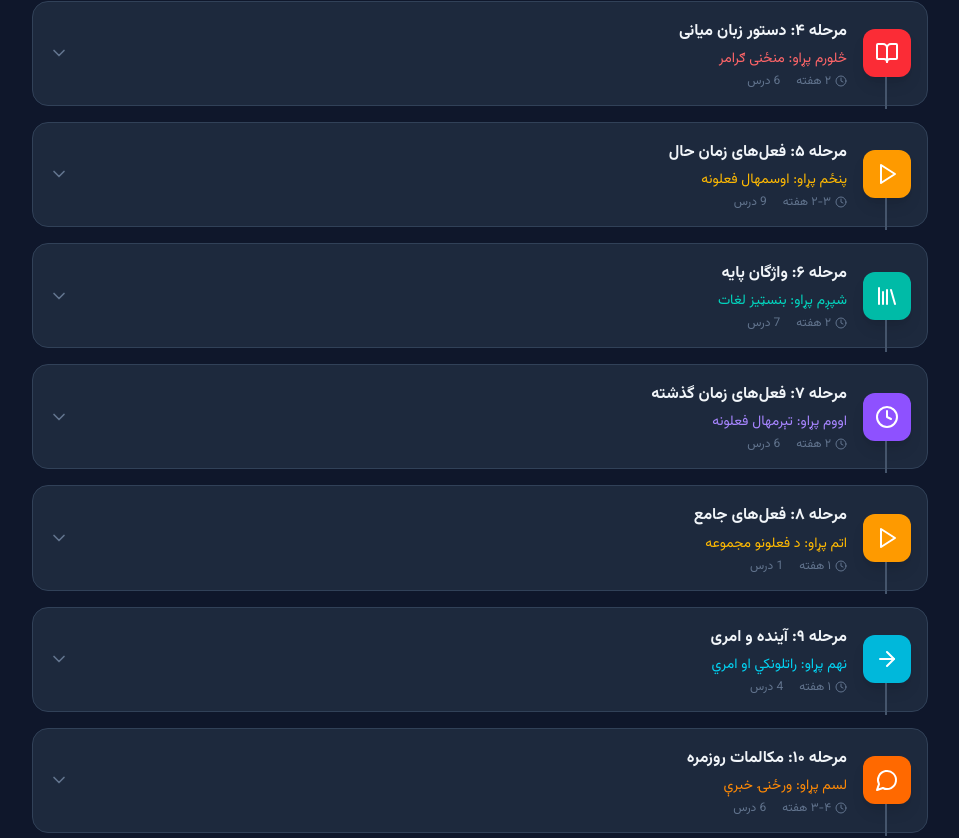
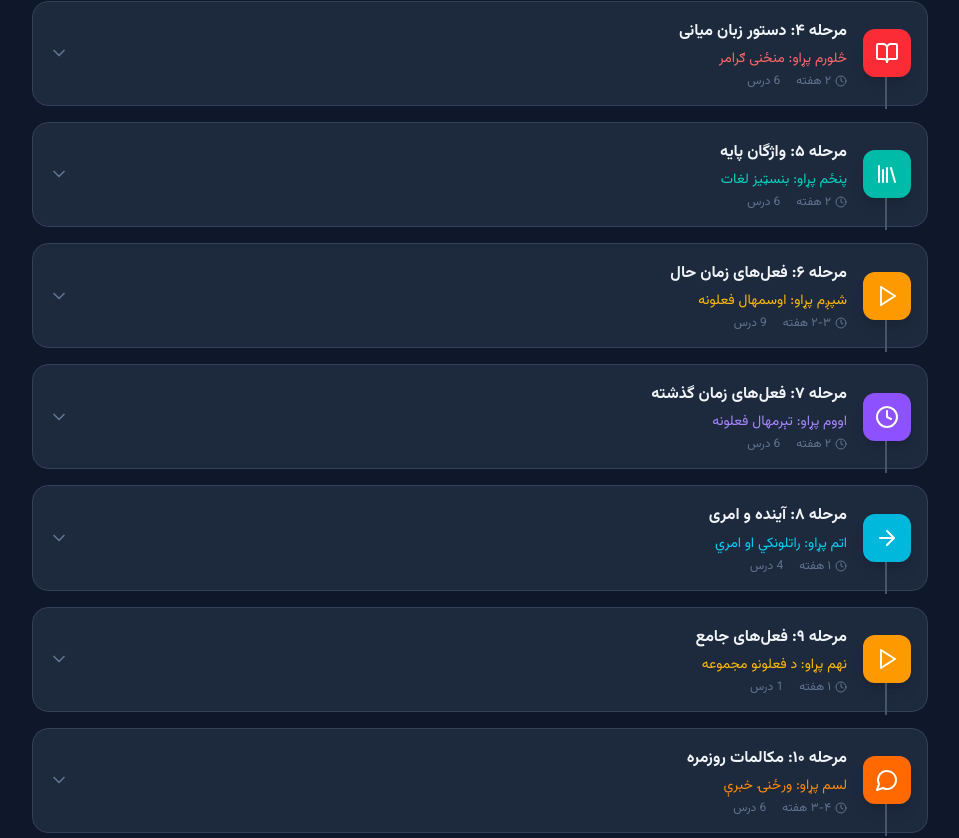
Before and after one commit to Bashir-Danish/pashto-learning, a React (Vite) app: page /roadmap in a window 1280 px wide. Shown: the part 1371-2209 px from the top of the page, without its empty margins (16-975 px from the left). Built offline with nearby package versions, Linux system fonts and the light colour scheme.

Commit message:
Reorder lesson categories: move vocabulary to phase 5 and comprehensive verbs to phase 9

```diff
--- a/src/components/Layout/Sidebar.jsx
+++ b/src/components/Layout/Sidebar.jsx
@@ -46,7 +46,7 @@ export default function Sidebar({ isOpen, onClose }) {
       {/* Sidebar */}
       <aside
         className={`
-          fixed top-16 bottom-0 z-50 bg-slate-800 border-slate-700
+          fixed top-16 bottom-0 z-40 bg-slate-800 border-slate-700
           w-64 sm:w-72 transition-transform duration-300 ease-in-out
           right-0 border-l
           ${isOpen ? 'translate-x-0' : 'translate-x-full'}
--- a/src/contexts/ProgressContext.jsx
+++ b/src/contexts/ProgressContext.jsx
@@ -49,6 +49,17 @@ const getRoadmapData = () => [
   {
     phase: 5,
     lessons: [
+      { id: 'family' },
+      { id: 'numbers-11-100' },
+      { id: 'food' },
+      { id: 'body-parts' },
+      { id: 'colors' },
+      { id: 'days-months' },
+    ],
+  },
+  {
+    phase: 6,
+    lessons: [
       { id: 'verb-to-be' },
       { id: 'verb-to-go' },
       { id: 'verb-to-come' },
@@ -58,17 +69,6 @@ const getRoadmapData = () => [
       { id: 'verb-to-want' },
       { id: 'modal-verbs' },
       { id: 'transitive-verbs' },
-    ],
-  },
-  {
-    phase: 6,
-    lessons: [
-      { id: 'family' },
-      { id: 'numbers-11-100' },
-      { id: 'food' },
-      { id: 'body-parts' },
-      { id: 'colors' },
-      { id: 'days-months' },
     ],
   },
   {
--- a/src/data/categories.json
+++ b/src/data/categories.json
@@ -68,14 +68,32 @@
       ]
     },
     {
+      "id": "vocabulary-basic",
+      "name": "۵. واژگان پایه",
+      "namePashto": "۵. بنسټیز لغات",
+      "nameFa": "واژگان پایه",
+      "icon": "Library",
+      "color": "#14b8a6",
+      "description": "کلمات ضروری برای مکالمه روزمره",
+      "order": 5,
+      "lessons": [
+        { "id": "family", "title": "خانواده", "titleFa": "خانواده", "difficulty": "easy", "duration": "۱۵ دقیقه" },
+        { "id": "numbers-11-100", "title": "اعداد ۱۱ تا ۱۰۰", "titleFa": "اعداد ۱۱ تا ۱۰۰", "difficulty": "medium", "duration": "۲۰ دقیقه" },
+        { "id": "food", "title": "غذا و نوشیدنی", "titleFa": "غذا و نوشیدنی", "difficulty": "easy", "duration": "۱۵ دقیقه" },
+        { "id": "body-parts", "title": "اعضای بدن", "titleFa": "اعضای بدن", "difficulty": "easy", "duration": "۱۵ دقیقه" },
+        { "id": "colors", "title": "رنگ‌ها", "titleFa": "رنگ‌ها", "difficulty": "easy", "duration": "۱۰ دقیقه" },
+        { "id": "days-months", "title": "روزها و ماه‌ها", "titleFa": "روزها و ماه‌ها", "difficulty": "easy", "duration": "۱۵ دقیقه" }
+      ]
+    },
+    {
       "id": "verbs-present",
-      "name": "۵. فعل حال",
-      "namePashto": "۵. اوسمهال فعلونه",
+      "name": "۶. فعل حال",
+      "namePashto": "۶. اوسمهال فعلونه",
       "nameFa": "فعل حال",
       "icon": "Play",
       "color": "#f59e0b",
       "description": "گردان فعل‌ها در زمان حال",
-      "order": 5,
+      "order": 6,
       "lessons": [
         { "id": "verb-to-be", "title": "فعل بودن (یم/دی)", "titleFa": "فعل بودن (یم/دی)", "difficulty": "easy", "duration": "۲۰ دقیقه" },
         { "id": "verb-to-go", "title": "فعل رفتن (ځم)", "titleFa": "فعل رفتن (ځم)", "difficulty": "medium", "duration": "۲۵ دقیقه" },
@@ -86,24 +104,6 @@
         { "id": "verb-to-want", "title": "فعل خواستن (غواړم)", "titleFa": "فعل خواستن (غواړم)", "difficulty": "medium", "duration": "۲۵ دقیقه" },
         { "id": "modal-verbs", "title": "فعل‌های کمکی (Modal Verbs)", "titleFa": "فعل‌های کمکی", "difficulty": "medium", "duration": "۳۰ دقیقه" },
         { "id": "transitive-verbs", "title": "فعل‌های انتقالی", "titleFa": "فعل‌های انتقالی", "difficulty": "medium", "duration": "۲۵ دقیقه" }
-      ]
-    },
-    {
-      "id": "vocabulary-basic",
-      "name": "۶. واژگان پایه",
-      "namePashto": "۶. بنسټیز لغات",
-      "nameFa": "واژگان پایه",
-      "icon": "Library",
-      "color": "#14b8a6",
-      "description": "کلمات ضروری روزمره",
-      "order": 6,
-      "lessons": [
-        { "id": "family", "title": "خانواده", "titleFa": "خانواده", "difficulty": "easy", "duration": "۱۵ دقیقه" },
-        { "id": "numbers-11-100", "title": "اعداد ۱۱ تا ۱۰۰", "titleFa": "اعداد ۱۱ تا ۱۰۰", "difficulty": "medium", "duration": "۲۰ دقیقه" },
-        { "id": "food", "title": "غذا و نوشیدنی", "titleFa": "غذا و نوشیدنی", "difficulty": "easy", "duration": "۱۵ دقیقه" },
-        { "id": "body-parts", "title": "اعضای بدن", "titleFa": "اعضای بدن", "difficulty": "easy", "duration": "۱۵ دقیقه" },
-        { "id": "colors", "title": "رنگ‌ها", "titleFa": "رنگ‌ها", "difficulty": "easy", "duration": "۱۰ دقیقه" },
-        { "id": "days-months", "title": "روزها و ماه‌ها", "titleFa": "روزها و ماه‌ها", "difficulty": "easy", "duration": "۱۵ دقیقه" }
       ]
     },
     {
@@ -125,32 +125,32 @@
       ]
     },
     {
-      "id": "verbs-comprehensive",
-      "name": "۸. فعل‌های جامع",
-      "namePashto": "۸. د فعلونو مجموعه",
-      "nameFa": "فعل‌های جامع",
-      "icon": "Play",
-      "color": "#f59e0b",
-      "description": "فعل‌های اساسی در تمام زمان‌ها",
-      "order": 8,
-      "lessons": [
-        { "id": "comprehensive-verbs", "title": "فعل‌های اساسی - تمام زمان‌ها", "titleFa": "فعل‌های اساسی - تمام زمان‌ها", "difficulty": "hard", "duration": "۴۵ دقیقه" }
-      ]
-    },
-    {
       "id": "verbs-future",
-      "name": "۹. فعل آینده و امری",
-      "namePashto": "۹. راتلونکي او امري فعلونه",
+      "name": "۸. فعل آینده و امری",
+      "namePashto": "۸. راتلونکي او امري فعلونه",
       "nameFa": "فعل آینده و امری",
       "icon": "ArrowRight",
       "color": "#06b6d4",
       "description": "زمان آینده و دستوری",
-      "order": 9,
+      "order": 8,
       "lessons": [
         { "id": "future-tense", "title": "زمان آینده", "titleFa": "زمان آینده", "difficulty": "medium", "duration": "۳۰ دقیقه" },
         { "id": "imperative", "title": "فعل امری", "titleFa": "فعل امری", "difficulty": "medium", "duration": "۲۵ دقیقه" },
         { "id": "imperative-formal", "title": "امری رسمی", "titleFa": "امری رسمی", "difficulty": "medium", "duration": "۲۰ دقیقه" },
         { "id": "requests", "title": "درخواست کردن", "titleFa": "درخواست کردن", "difficulty": "medium", "duration": "۲۰ دقیقه" }
+      ]
+    },
+    {
+      "id": "verbs-comprehensive",
+      "name": "۹. فعل‌های جامع",
+      "namePashto": "۹. د فعلونو مجموعه",
+      "nameFa": "فعل‌های جامع",
+      "icon": "Play",
+      "color": "#f59e0b",
+      "description": "فعل‌های اساسی در تمام زمان‌ها",
+      "order": 9,
+      "lessons": [
+        { "id": "comprehensive-verbs", "title": "فعل‌های اساسی - تمام زمان‌ها", "titleFa": "فعل‌های اساسی - تمام زمان‌ها", "difficulty": "hard", "duration": "۴۵ دقیقه" }
       ]
     },
     {
--- a/src/pages/RoadmapPage.jsx
+++ b/src/pages/RoadmapPage.jsx
@@ -101,38 +101,8 @@ const roadmapData = [
   },
   {
     phase: 5,
-    title: 'مرحله ۵: فعل‌های زمان حال',
-    titlePashto: 'پنځم پړاو: اوسمهال فعلونه',
-    duration: '۲-۳ هفته',
-    icon: Play,
-    color: 'amber',
-    description: 'یادگیری صرف فعل‌های پرکاربرد در زمان حال',
-    goals: [
-      'فعل بودن (یم، یې، دی...)',
-      'فعل‌های حرکتی (ځم، راځم)',
-      'فعل‌های روزمره (خورم، څښم، کوم)',
-      'فعل خواستن (غواړم)',
-      'فعل‌های کمکی (باید، کولی شی، توانیدل)',
-      'فعل‌های انتقالی (نیول، ورکول، پرېږدل)',
-      'فعل‌های اساسی در تمام زمان‌ها',
-    ],
-    lessons: [
-      { id: 'verb-to-be', title: 'فعل بودن' },
-      { id: 'verb-to-go', title: 'فعل رفتن' },
-      { id: 'verb-to-come', title: 'فعل آمدن' },
-      { id: 'verb-to-eat', title: 'فعل خوردن' },
-      { id: 'verb-to-drink', title: 'فعل نوشیدن' },
-      { id: 'verb-to-do', title: 'فعل کردن' },
-      { id: 'verb-to-want', title: 'فعل خواستن' },
-      { id: 'modal-verbs', title: 'فعل‌های کمکی' },
-      { id: 'transitive-verbs', title: 'فعل‌های انتقالی' },
-    ],
-    tips: 'از صفحه صرف فعل استفاده کنید. هر فعل را با تمام ضمایر تمرین کنید. درس جامع فعل‌ها و فعل‌های کمکی را برای یادگیری تمام زمان‌ها ببینید.',
-  },
-  {
-    phase: 6,
-    title: 'مرحله ۶: واژگان پایه',
-    titlePashto: 'شپږم پړاو: بنسټیز لغات',
+    title: 'مرحله ۵: واژگان پایه',
+    titlePashto: 'پنځم پړاو: بنسټیز لغات',
     duration: '۲ هفته',
     icon: Library,
     color: 'teal',
@@ -146,7 +116,6 @@ const roadmapData = [
     ],
     lessons: [
       { id: 'family', title: 'خانواده' },
-      { id: 'numbers-1-10', title: 'اعداد ۱-۱۰' },
       { id: 'numbers-11-100', title: 'اعداد ۱۱-۱۰۰' },
       { id: 'food', title: 'غذا و نوشیدنی' },
       { id: 'body-parts', title: 'اعضای بدن' },
@@ -154,6 +123,35 @@ const roadmapData = [
       { id: 'days-months', title: 'روزها و ماه‌ها' },
     ],
     tips: 'هر روز ۱۰ کلمه جدید یاد بگیرید. کارت‌های فلش درست کنید.',
+  },
+  {
+    phase: 6,
+    title: 'مرحله ۶: فعل‌های زمان حال',
+    titlePashto: 'شپږم پړاو: اوسمهال فعلونه',
+    duration: '۲-۳ هفته',
+    icon: Play,
+    color: 'amber',
+    description: 'یادگیری صرف فعل‌های پرکاربرد در زمان حال',
+    goals: [
+      'فعل بودن (یم، یې، دی...)',
+      'فعل‌های حرکتی (ځم، راځم)',
+      'فعل‌های روزمره (خورم، څښم، کوم)',
+      'فعل خواستن (غواړم)',
+      'فعل‌های کمکی (باید، کولی شی، توانیدل)',
+      'فعل‌های انتقالی (نیول، ورکول، پرېږدل)',
+    ],
+    lessons: [
+      { id: 'verb-to-be', title: 'فعل بودن' },
+      { id: 'verb-to-go', title: 'فعل رفتن' },
+      { id: 'verb-to-come', title: 'فعل آمدن' },
+      { id: 'verb-to-eat', title: 'فعل خوردن' },
+      { id: 'verb-to-drink', title: 'فعل نوشیدن' },
+      { id: 'verb-to-do', title: 'فعل کردن' },
+      { id: 'verb-to-want', title: 'فعل خواستن' },
+      { id: 'modal-verbs', title: 'فعل‌های کمکی' },
+      { id: 'transitive-verbs', title: 'فعل‌های انتقالی' },
+    ],
+    tips: 'از صفحه صرف فعل استفاده کنید. هر فعل را با تمام ضمایر تمرین کنید.',
   },
   {
     phase: 7,
@@ -181,26 +179,8 @@ const roadmapData = [
   },
   {
     phase: 8,
-    title: 'مرحله ۸: فعل‌های جامع',
-    titlePashto: 'اتم پړاو: د فعلونو مجموعه',
-    duration: '۱ هفته',
-    icon: Play,
-    color: 'amber',
-    description: 'یادگیری فعل‌های اساسی در تمام زمان‌ها',
-    goals: [
-      'فعل‌های اساسی در حال، گذشته و آینده',
-      'تطبیق فعل‌ها با ضمایر مختلف',
-      'درک الگوهای صرف فعل',
-    ],
-    lessons: [
-      { id: 'comprehensive-verbs', title: 'فعل‌های اساسی - تمام زمان‌ها' },
-    ],
-    tips: 'این درس جامع تمام زمان‌های فعل را پوشش می‌دهد. قبل از شروع، درس‌های فعل حال و گذشته را مرور کنید.',
-  },
-  {
-    phase: 9,
-    title: 'مرحله ۹: آینده و امری',
-    titlePashto: 'نهم پړاو: راتلونکي او امري',
+    title: 'مرحله ۸: آینده و امری',
+    titlePashto: 'اتم پړاو: راتلونکي او امري',
     duration: '۱ هفته',
     icon: ArrowRight,
     color: 'cyan',
@@ -217,6 +197,24 @@ const roadmapData = [
       { id: 'requests', title: 'درخواست کردن' },
     ],
     tips: 'برای آینده از «به» + فعل استفاده می‌شود.',
+  },
+  {
+    phase: 9,
+    title: 'مرحله ۹: فعل‌های جامع',
+    titlePashto: 'نهم پړاو: د فعلونو مجموعه',
+    duration: '۱ هفته',
+    icon: Play,
+    color: 'amber',
+    description: 'یادگیری فعل‌های اساسی در تمام زمان‌ها',
+    goals: [
+      'فعل‌های اساسی در حال، گذشته و آینده',
+      'تطبیق فعل‌ها با ضمایر مختلف',
+      'درک الگوهای صرف فعل',
+    ],
+    lessons: [
+      { id: 'comprehensive-verbs', title: 'فعل‌های اساسی - تمام زمان‌ها' },
+    ],
+    tips: 'این درس جامع تمام زمان‌های فعل را پوشش می‌دهد. قبل از شروع، درس‌های فعل حال و گذشته را مرور کنید.',
   },
   {
     phase: 10,
```
